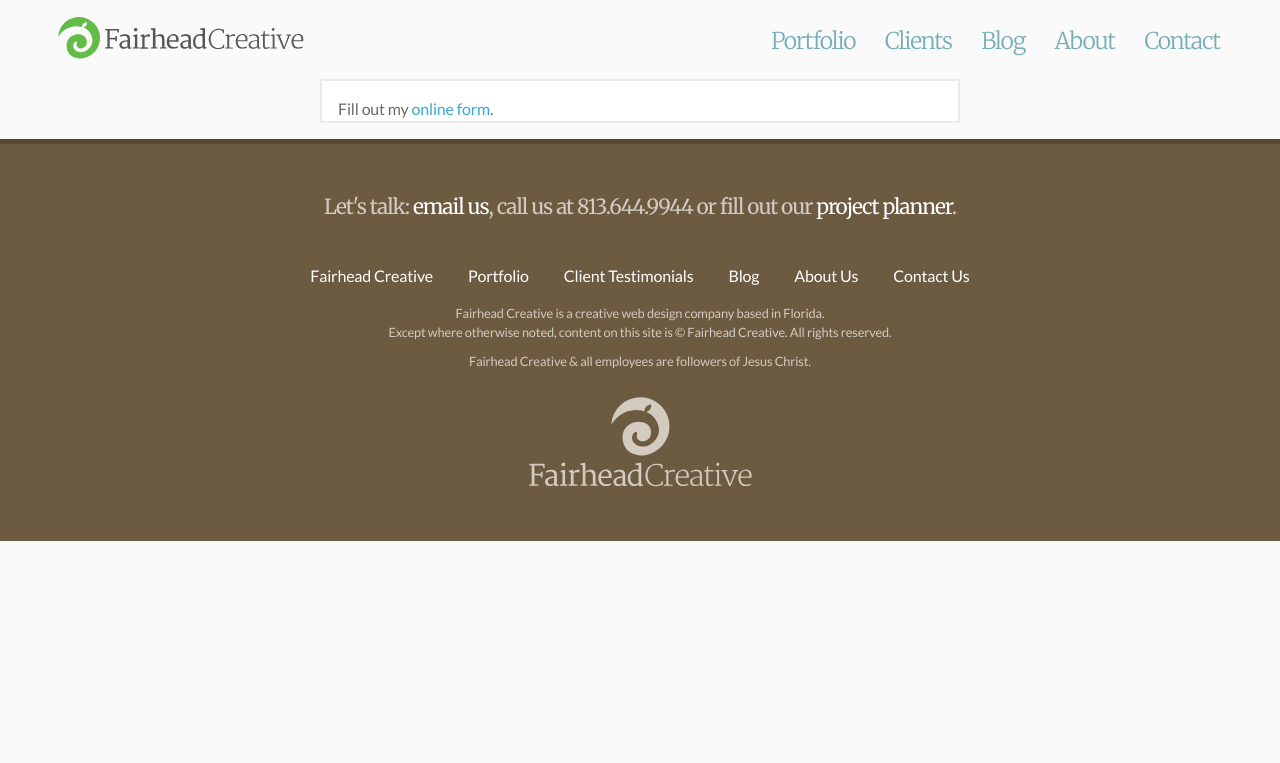
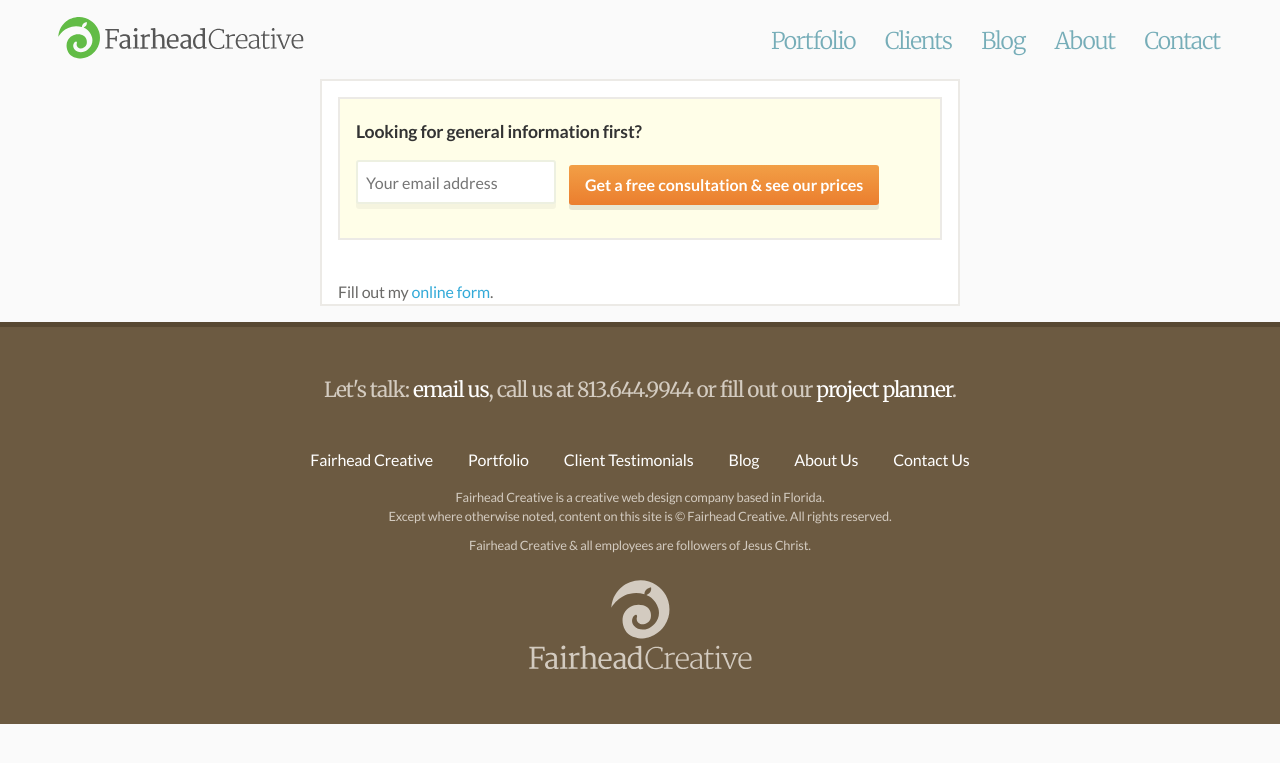
Before and after one commit to fairheadcreative/fairheadcreative, a Jekyll site: the page built from contact.html, in a window 1280 px wide. Shown: the top 763 px of the page. Built offline with Jekyll 4.4.1, drawn with Linux system fonts in a browser that asks for light colours; Markdown is read by kramdown in place of the engine named in the settings.

Commit message:
Add Email signups to Contact and Project

```diff
--- a/contact.html
+++ b/contact.html
@@ -6,6 +6,15 @@
 class: contact
 ---
 <div class="form">
+  <div class="inline-freebie">
+    <h3>Looking for general information first?</h3>
+    <p><form action="//adamfairhead.us8.list-manage.com/subscribe/post?u=078c568914b24026a4a24cbc8&amp;id=6b9a8f5568" method="post" id="mc-embedded-subscribe-form" name="mc-embedded-subscribe-form" class="validate" target="_blank" novalidate="" placeholder="Your email address">
+      <div style="position: absolute; left: -5000px;"><input type="text" name="b_078c568914b24026a4a24cbc8_6b9a8f5568" tabindex="-1" value=""></div>
+      <input placeholder="Your email address" type="email" name="EMAIL" class="required email" id="mce-EMAIL">
+      <input type="submit" value="Get a free consultation &amp; see our prices" name="subscribe" id="mc-embedded-subscribe" class="button" onclick="ga('send', 'event', 'Global', 'Click', 'Home Prices');"></form></p>
+  </div>
+  <br />
+
   <div id="wufoo-z7x3p3">
     Fill out my <a href="http://fairheadcreative.wufoo.com/forms/z7x3p3">online form</a>.
   </div>
--- a/css/screen.scss
+++ b/css/screen.scss
@@ -93,6 +93,29 @@
 
 // -------------------------------------
 
+.inline-freebie {
+  background: #fffee8;
+  padding: .3em 1em .6em;
+  margin: 1em 0;
+  border: $base-border;
+
+  .form & {
+    margin-top: 0;
+  }
+
+  input[type="email"] {
+    display: inline-block;
+    width: 100%;
+    background: rgb(255, 255, 255);
+    border: 2px solid rgb(237, 240, 225);
+    box-shadow: 0 5px 0 rgba(0, 0, 0, 0.04);
+
+    @include media($medium-screen) {
+      max-width: 200px;
+      margin-right: 10px;
+    }
+  }
+}
 
 .article,
 .blog {
@@ -182,13 +205,6 @@
 
   .author-name {
     margin-right: 1em;
-  }
-
-  .inline-freebie {
-    background: #fffee8;
-    padding: .3em 1em .6em;
-    margin: 1em 0;
-    border: $base-border;
   }
 
   @include media($medium-screen) {
```
Also changed, not shown: project-planner.html (+9 -0 lines).
